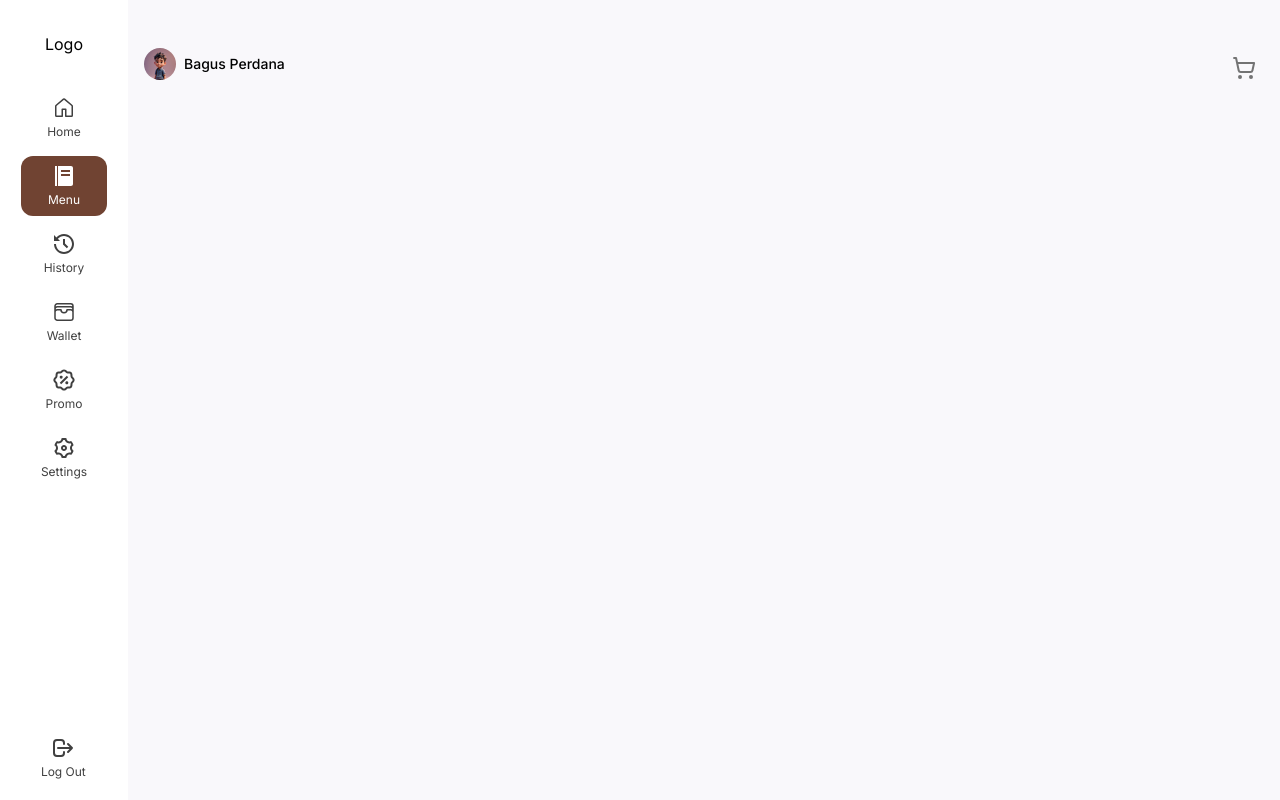
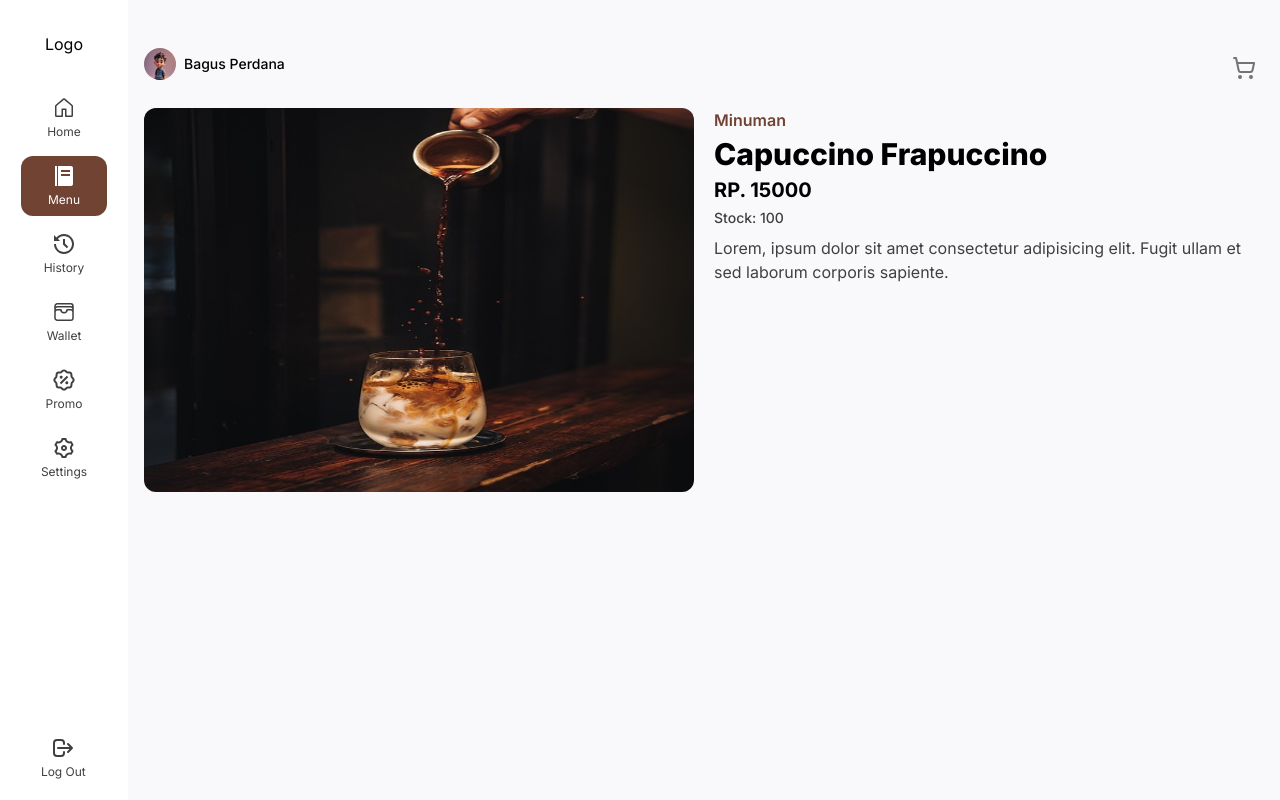
Before and after one commit to bagusperdanay7/toko-online-frontend, a Next.js app: page /products in a window 1280 px wide. Built offline with nearby package versions, Linux system fonts and the light colour scheme.

Commit message:
fix: fix page

```diff
--- a/next.config.mjs
+++ b/next.config.mjs
@@ -1,5 +1,8 @@
 /** @type {import('next').NextConfig} */
 const nextConfig = {
+  env: {
+    apiURL: "http://localhost:8000/api",
+  },
   images: {
     remotePatterns: [
       {
--- a/src/app/page.js
+++ b/src/app/page.js
@@ -12,8 +12,7 @@ import { Search } from "./components/input";
 
 export default function Home() {
   const getAllProducts = async () => {
-    const products = await axios.get(`${process.env.API_BASE_URL}/product`);
-
+    const products = await axios.get(`${process.env.apiURL}/product`);
     return products.data;
   };
 
--- a/src/app/products/page.js
+++ b/src/app/products/page.js
@@ -5,6 +5,8 @@ import Main from "../components/main";
 import Header from "../components/header";
 import Sidebar from "../components/sidebar";
 import Cart from "../components/cart";
+import Image from "next/image";
+import example from "../coffee1.jpg";
 
 export default function Products() {
   const [cartShow, setCartShow] = useState(false);
@@ -27,6 +29,29 @@ export default function Products() {
         <Sidebar className="bg-secondary-light-bg z-10 w-3/5 sm:w-2/12 md:w-[15%] lg:w-[10%] h-screen sm:h-auto fixed sm:relative flex justify-center py-3 md:py-8" />
         <Main>
           <Header />
+          <div className="grid grid-cols-2 gap-5">
+            <div>
+              <Image
+                src={example}
+                alt="Example Product"
+                className="w-full rounded-xl max-h-96 object-fill"
+              />
+            </div>
+            <div>
+              <p className="text-coffee-800 font-semibold mb-1">Minuman</p>
+              <h1 className="text-black font-extrabold capitalize lg:text-3xl mb-1">
+                Capuccino Frapuccino
+              </h1>
+              <h3 className="text-black font-bold text-xl mb-1">RP. 15000</h3>
+              <p className="text-neutral-700 text-sm font-medium mb-2">
+                Stock: 100
+              </p>
+              <p className="text-neutral-700 font-normal lg:text-sm xl:text-base">
+                Lorem, ipsum dolor sit amet consectetur adipisicing elit. Fugit
+                ullam et sed laborum corporis sapiente.
+              </p>
+            </div>
+          </div>
         </Main>
       </div>
     </>
```
